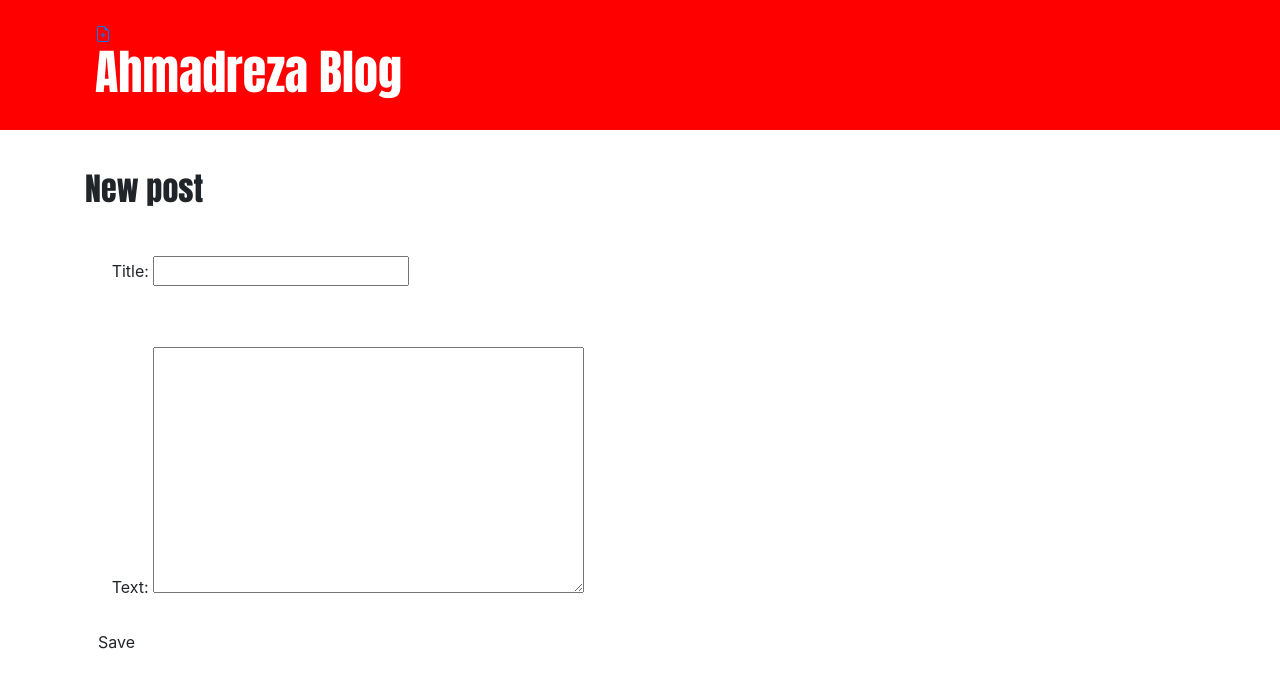
After one commit to Ahmadreza-Rafatmah/my-first-blog, a Django app: page /post/new/ in a window 1280 px wide. The commit adds this page. Shown: the top 688 px of the page. Run offline with Django 3.2, Linux system fonts and the light colour scheme.

```diff
--- /dev/null
+++ b/blog/forms.py
@@ -0,0 +1,9 @@
+from django import forms
+
+from .models import Post
+
+class PostForm(forms.ModelForm):
+
+    class Meta:
+        model = Post
+        fields = ('title', 'text',)
--- a/blog/templates/blog/base.html
+++ b/blog/templates/blog/base.html
@@ -10,6 +10,9 @@
     <body>
         <header class="page-header">
           <div class="container">
+            <a href="{% url 'post_new' %}" class="top-menu">
+                {% include './icons/icons.svg' %}
+            </a>
               <h1><a href="/">Ahmadreza Blog</a></h1>
           </div>
         </header>
--- /dev/null
+++ b/blog/templates/blog/post_edit.html
@@ -0,0 +1,9 @@
+{% extends 'blog/base.html' %}
+
+{% block content %}
+    <h2>New post</h2>
+    <form method="POST" class="post-form">{% csrf_token %}
+        {{ form.as_p }}
+        <button type="submit" class="save btn btn-default">Save</button>
+    </form>
+{% endblock %}
--- a/blog/urls.py
+++ b/blog/urls.py
@@ -4,4 +4,5 @@ from . import views
 urlpatterns = [
     path('', views.post_list, name='post_list'),
     path('post/<int:pk>/', views.post_detail, name='post_detail'),
+    path('post/new/', views.post_new, name='post_new'),
 ]
--- a/blog/views.py
+++ b/blog/views.py
@@ -2,6 +2,7 @@ from django.shortcuts import render,get_object_or_404
 from django.utils import timezone
 from .models import Post
 from django.http import HttpResponse
+from .forms import PostForm
 def hello(request):
     return render(request, 'blog/hello.html',{})
 def post_list(request):
@@ -12,3 +13,6 @@ def post_list(request):
 def post_detail(request, pk):
     post = get_object_or_404(Post, pk=pk)
     return render(request, 'blog/post_detail.html', {'post': post})
+def post_new(request):
+    form = PostForm()
+    return render(request, 'blog/post_edit.html', {'form': form})
```
Also changed, not shown: blog/templates/blog/icons/icons.svg (added).
